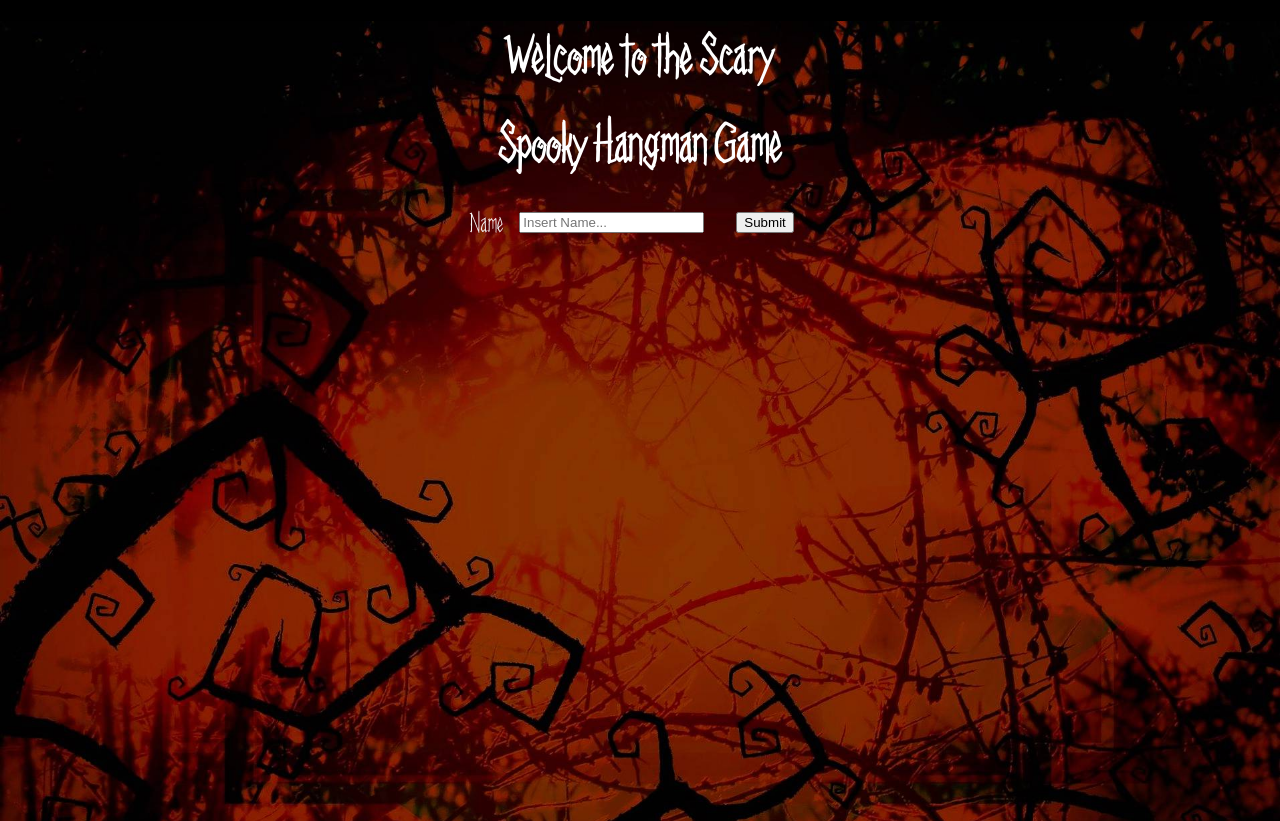
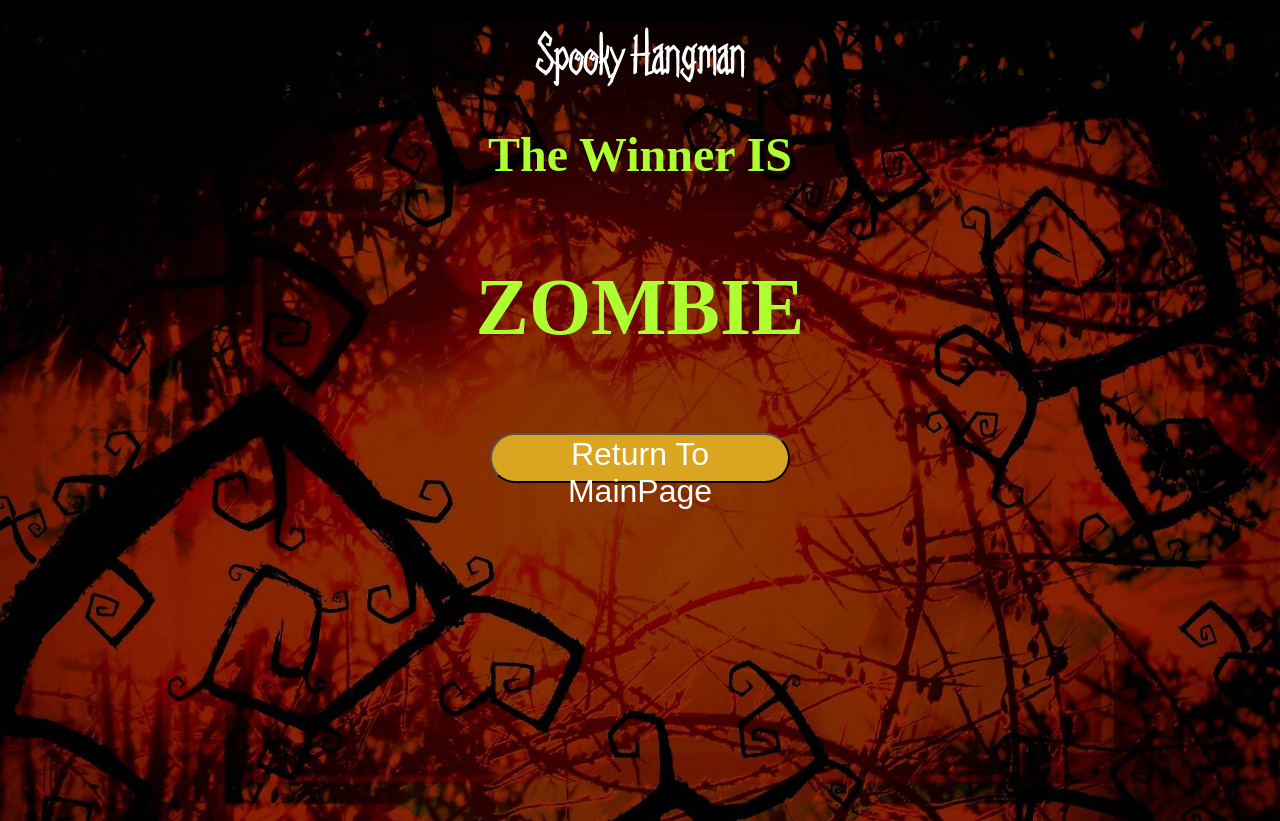
Before and after one commit to Talleb/Hangman, a React (Create React App) app: page /endpage in a window 1280 px wide. Built offline with nearby package versions, Linux system fonts and the light colour scheme; no server answers.

Commit message:
#36 added EndPage

```diff
--- a/src/App.js
+++ b/src/App.js
@@ -7,6 +7,7 @@ import './App.css';
 import './CSS/CssV1.css'
 import LandingPage from './components/LandingPage.jsx'
 import LoadingPage from './components/LoadingPage.jsx'
+import EndPage from './components/EndPage.jsx'
 
 
 function App() {
@@ -38,6 +39,11 @@ function App() {
                 <MainPage />
               </div>
             </Route>
+            <Route path="/endpage">
+              <div className="App">
+                <EndPage />
+              </div>
+            </Route>
             <Route path="/">
               <LandingPage />
             </Route>
--- /dev/null
+++ b/src/components/EndPage.css
@@ -0,0 +1,26 @@
+h1{
+    font-family: Silent Night;
+    color:white;
+    font-size: 2,5em;
+}
+
+h2{
+    font-family: Comic sans-serif;
+    color:greenyellow;
+    font-size: 3em;
+}
+
+h3{
+    font-family: Comic sans-serif;
+    color:greenyellow;
+    font-size: 5em;
+}
+
+.endButton {
+    background: goldenrod;
+    border-radius: 30px;
+    color: white;
+    width: 300px;
+    height: 50px;
+    font-size: 2em;
+  }
--- /dev/null
+++ b/src/components/EndPage.jsx
@@ -0,0 +1,19 @@
+import React from 'react';
+import './EndPage.css'
+
+const EndPage = () => {
+    return (
+        <div>
+            <h1>Spooky Hangman</h1>
+             <h2>The Winner IS</h2>
+            <h3> ZOMBIE </h3>
+             <div>
+                <button className="endButton" onclick="returnToMainPage()">
+                    Return To MainPage
+                </button>
+            </div>
+        </div>
+    )
+}
+
+export default EndPage;
--- a/src/components/Gameplay.css
+++ b/src/components/Gameplay.css
@@ -6,10 +6,11 @@ h1{
 
 .Active{
     border: none;
-    padding: 1em;
+    padding: 2em;
     margin: 0.3em;
     font-family: Silent Night;
-    font-weight: 600;
+    font-weight: 1000;
+    background: goldenrod;
 }
 
 .Right{
--- a/src/components/LoadingPage.css
+++ b/src/components/LoadingPage.css
@@ -1,11 +1,11 @@
+h1{
+    font-family: Silent Night;
+    color:red;
+    font-size: 2,5em;
+}
+
 h2{
     font-family: Silent Night;
-    color:red;
-    font-size: 5em;
-}
-
-h1{
-    font-family: Silent Night;
-    color:white;
+    color: green;
     font-size: 2,5em;
 }
```
